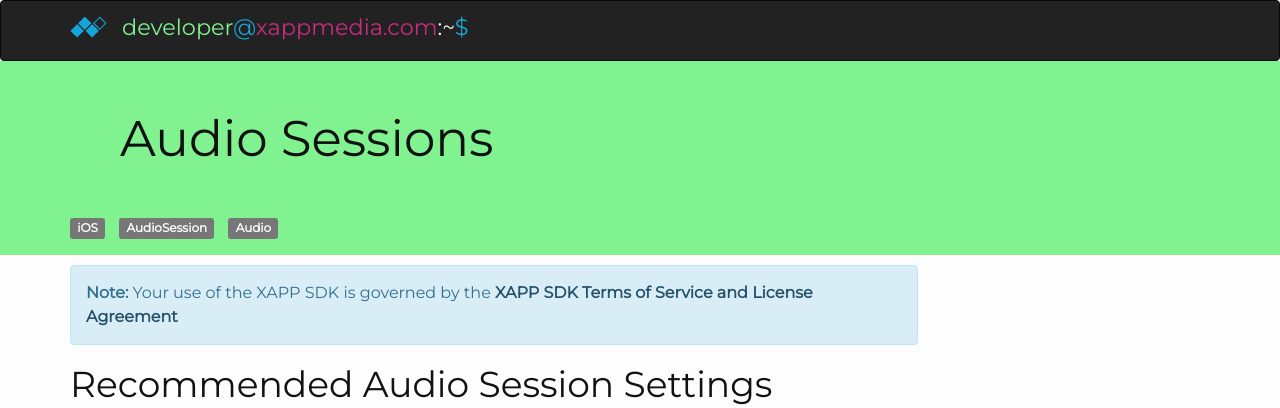
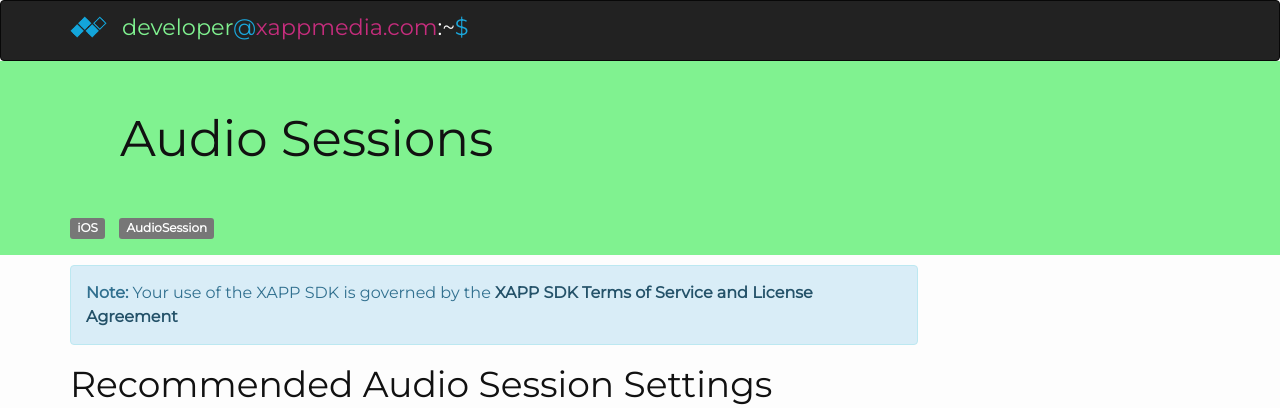
Before and after one commit to chrsdietz/Documentation, a Jekyll site: the page built from _ios/audiosession.markdown, in a window 1280 px wide. Shown: the top 408 px of the page. Built offline with Jekyll 4.4.1, drawn with Linux system fonts in a browser that asks for light colours; nearby versions of some CDN libraries; library files that are not in the unit come from our copies; Markdown is read by kramdown in place of the engine named in the settings; comment, search, counter and statistics services are not loaded.

Commit message:
what is the audio category

```diff
--- a/_ios/audiosession.markdown
+++ b/_ios/audiosession.markdown
@@ -4,7 +4,6 @@
 categories:
  - iOS
  - AudioSession
- - Audio
 ---
 
 # Recommended Audio Session Settings
```
